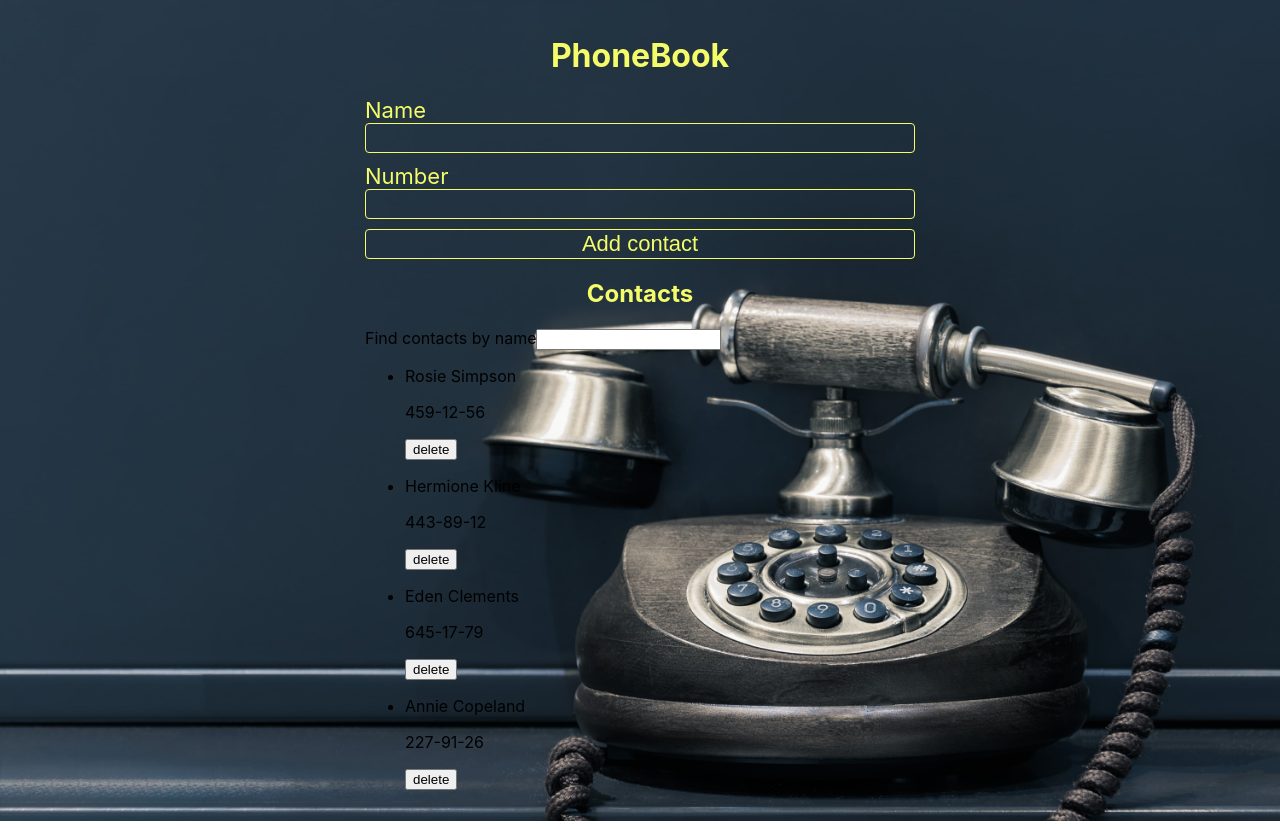
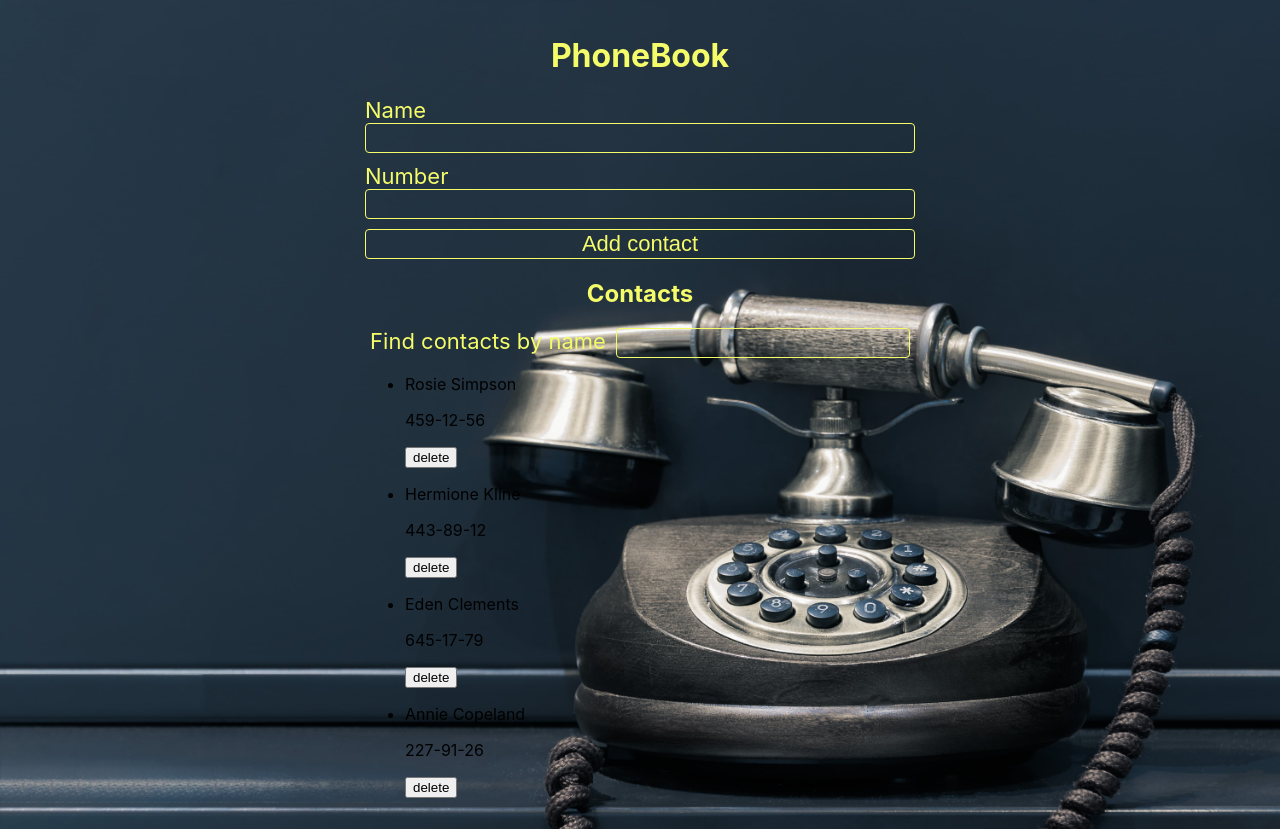
Before and after one commit to llNonlosoll/goit-react-hw-06-phonebook, a React (Create React App) app: page / in a window 1280 px wide. Built offline with nearby package versions, Linux system fonts and the light colour scheme.

Commit message:
filter styled

```diff
--- a/src/components/App.jsx
+++ b/src/components/App.jsx
@@ -1,7 +1,7 @@
 import { Component } from 'react';
 import { nanoid } from 'nanoid';
 import ContactForm from './ContactFormComponent/ContactForm';
-import { Contacts } from './contactsList/contactsList';
+import { Contacts } from './ContactsListComponent/ContactsList';
 import { Filter } from './FilterComponent/Filter';
 
 import { AppContainer, AppTitle, AppSecondaryTitle } from './App.styled';
--- a/src/components/FilterComponent/Filter.jsx
+++ b/src/components/FilterComponent/Filter.jsx
@@ -1,14 +1,15 @@
 import PropTypes from 'prop-types';
+import { FilterContainer, FilterLabel, FilterInput } from './Filter.styled';
 
 // Фільтр контактів
 export const Filter = ({ value, onFilterChange }) => {
   return (
-    <div>
-      <label>
+    <FilterContainer>
+      <FilterLabel>
         Find contacts by name
-        <input type="text" value={value} onChange={onFilterChange} />
-      </label>
-    </div>
+        <FilterInput type="text" value={value} onChange={onFilterChange} />
+      </FilterLabel>
+    </FilterContainer>
   );
 };
 
--- a/src/components/FilterComponent/Filter.styled.jsx
+++ b/src/components/FilterComponent/Filter.styled.jsx
@@ -0,0 +1,25 @@
+import styled from 'styled-components';
+
+export const FilterContainer = styled.div`
+  display: flex;
+  justify-content: center;
+`;
+
+export const FilterLabel = styled.label`
+  display: flex;
+  gap: 10px;
+
+  font-size: 22px;
+  color: #f5fc69;
+`;
+
+export const FilterInput = styled.input`
+  font-size: 22px;
+
+  background-color: transparent;
+
+  border: 1px solid #f5fc69;
+  border-radius: 4px;
+
+  color: #f5fc69;
+`;
```
Also changed, not shown: src/components/ContactsListComponent/ContactsList.jsx (renamed from src/components/contactsList/contactsList.jsx), src/components/ContactsListComponent/ContactsList.styled.jsx (added).
